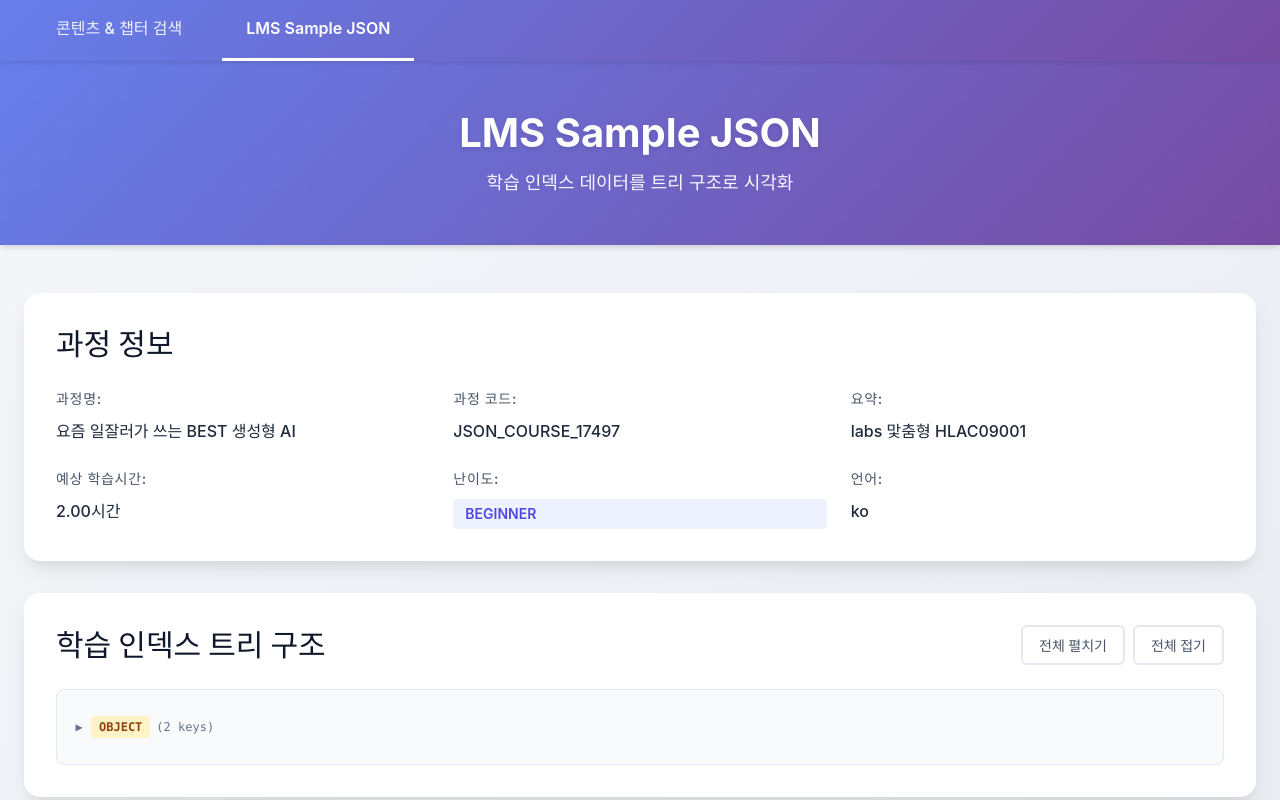
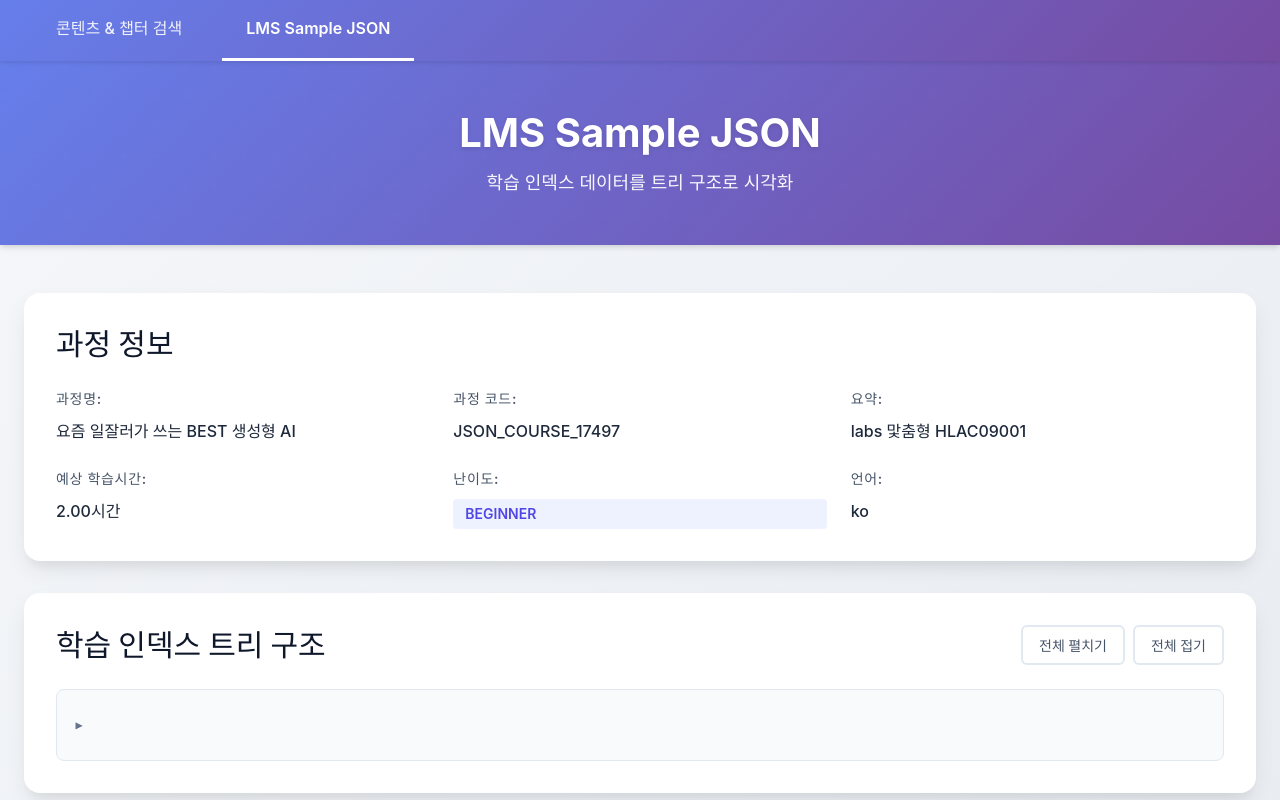
Before and after one commit to toughbox/lms-test, a React (Vite) app: page /lms-sample in a window 1280 px wide. Shown: the top 800 px of the page. Built offline with nearby package versions, Linux system fonts and the light colour scheme.

Commit message:
first commit

```diff
--- a/src/pages/LmsSampleJson.css
+++ b/src/pages/LmsSampleJson.css
@@ -126,14 +126,20 @@
   border-radius: 8px;
   padding: 1rem;
   overflow-x: auto;
+  overflow-y: visible;
   font-family: 'SF Mono', 'Monaco', 'Inconsolata', 'Roboto Mono', 'Courier New', monospace;
   font-size: 0.875rem;
   line-height: 1.5;
-  word-break: break-word;
+  width: 100%;
+}
+
+.tree-container > * {
+  min-width: max-content;
 }
 
 .tree-node {
   margin: 0.25rem 0;
+  min-width: max-content;
 }
 
 .tree-node-header {
@@ -145,6 +151,8 @@
   border-radius: 4px;
   transition: background-color 0.2s ease;
   user-select: none;
+  min-width: max-content;
+  white-space: nowrap;
 }
 
 .tree-node-header:hover {
@@ -166,6 +174,12 @@
   gap: 0.25rem;
   margin: 0.15rem 0;
   padding-left: 0.5rem;
+  min-width: max-content;
+}
+
+.tree-item > .tree-value {
+  white-space: pre-wrap;
+  word-break: break-word;
 }
 
 .tree-key {
@@ -175,6 +189,8 @@
   padding: 0.25rem 0.5rem;
   border-radius: 4px;
   transition: background-color 0.2s ease;
+  white-space: nowrap;
+  flex-shrink: 0;
 }
 
 .tree-key:hover {
@@ -183,6 +199,11 @@
 
 .tree-value {
   color: #475569;
+  white-space: pre-wrap;
+  word-break: break-word;
+  overflow-wrap: break-word;
+  min-width: 0;
+  max-width: none;
 }
 
 .array-badge,
--- a/src/pages/LmsSampleJson.jsx
+++ b/src/pages/LmsSampleJson.jsx
@@ -95,14 +95,11 @@ function LmsSampleJson() {
             style={{ paddingLeft: `${level * 12}px` }}
           >
             <span className="tree-toggle">{isExpanded ? '▼' : '▶'}</span>
-            <span className="array-badge">Array</span>
-            <span className="array-length">({obj.length})</span>
           </div>
           {isExpanded && (
             <div className="tree-node-children">
               {obj.map((item, index) => (
                 <div key={index} className="tree-item">
-                  <span className="array-index">[{index}]</span>
                   {typeof item === 'object' && item !== null ? (
                     renderObject(item, `${path}-${index}`, level + 1)
                   ) : (
@@ -133,16 +130,12 @@ function LmsSampleJson() {
             style={{ paddingLeft: `${level * 12}px` }}
           >
             <span className="tree-toggle">{isExpanded ? '▼' : '▶'}</span>
-            <span className="object-badge">Object</span>
-            {path && <span className="object-key">{path.split('-').pop()}</span>}
-            <span className="object-keys-count">({keys.length} keys)</span>
           </div>
           {isExpanded && (
             <div className="tree-node-children">
               {keys.map((key) => {
                 const value = obj[key]
                 const childPath = path ? `${path}.${key}` : key
-                const isChildExpanded = expandedNodes.has(childPath)
 
                 return (
                   <div key={key} className="tree-item">
```
